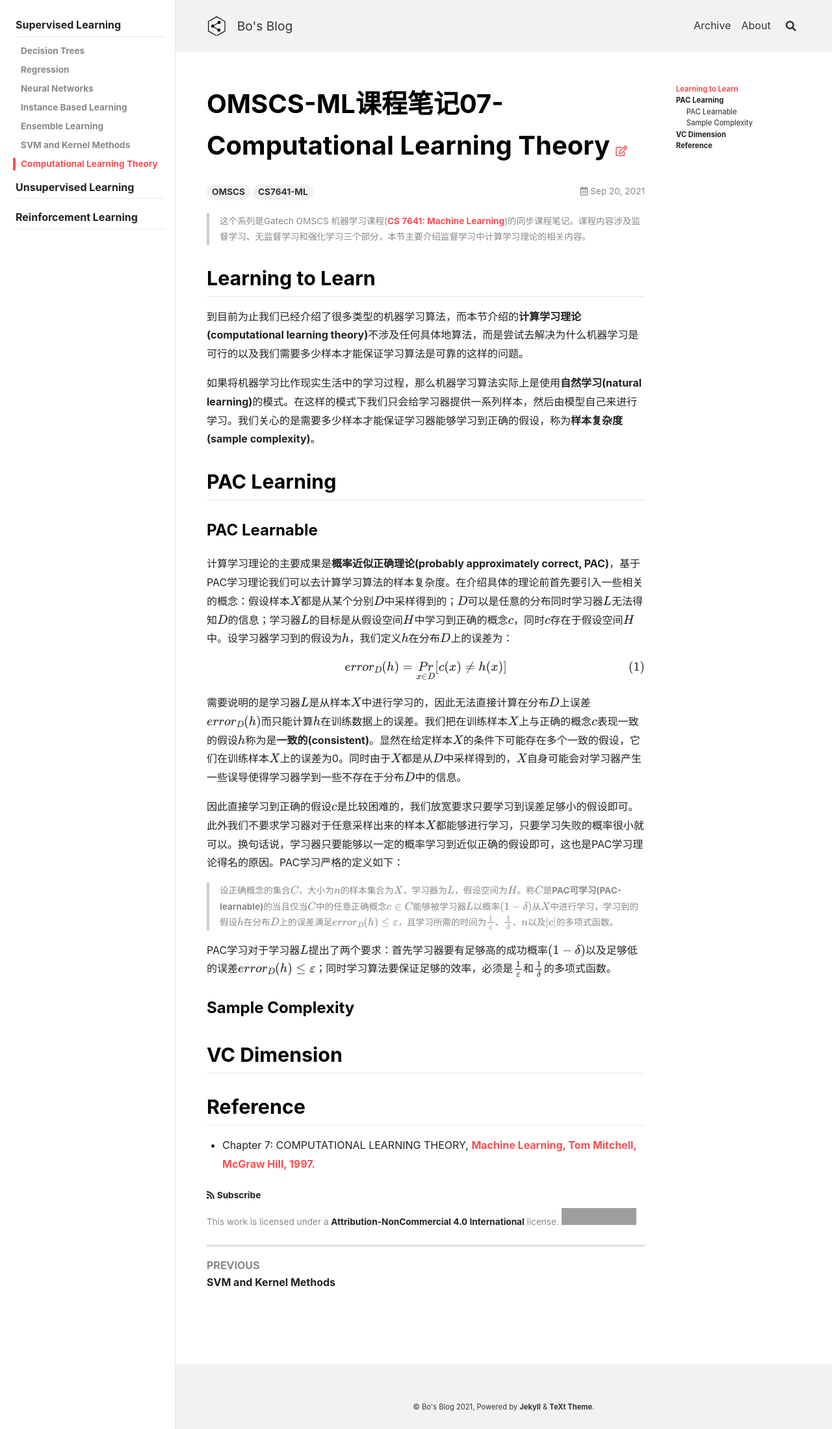
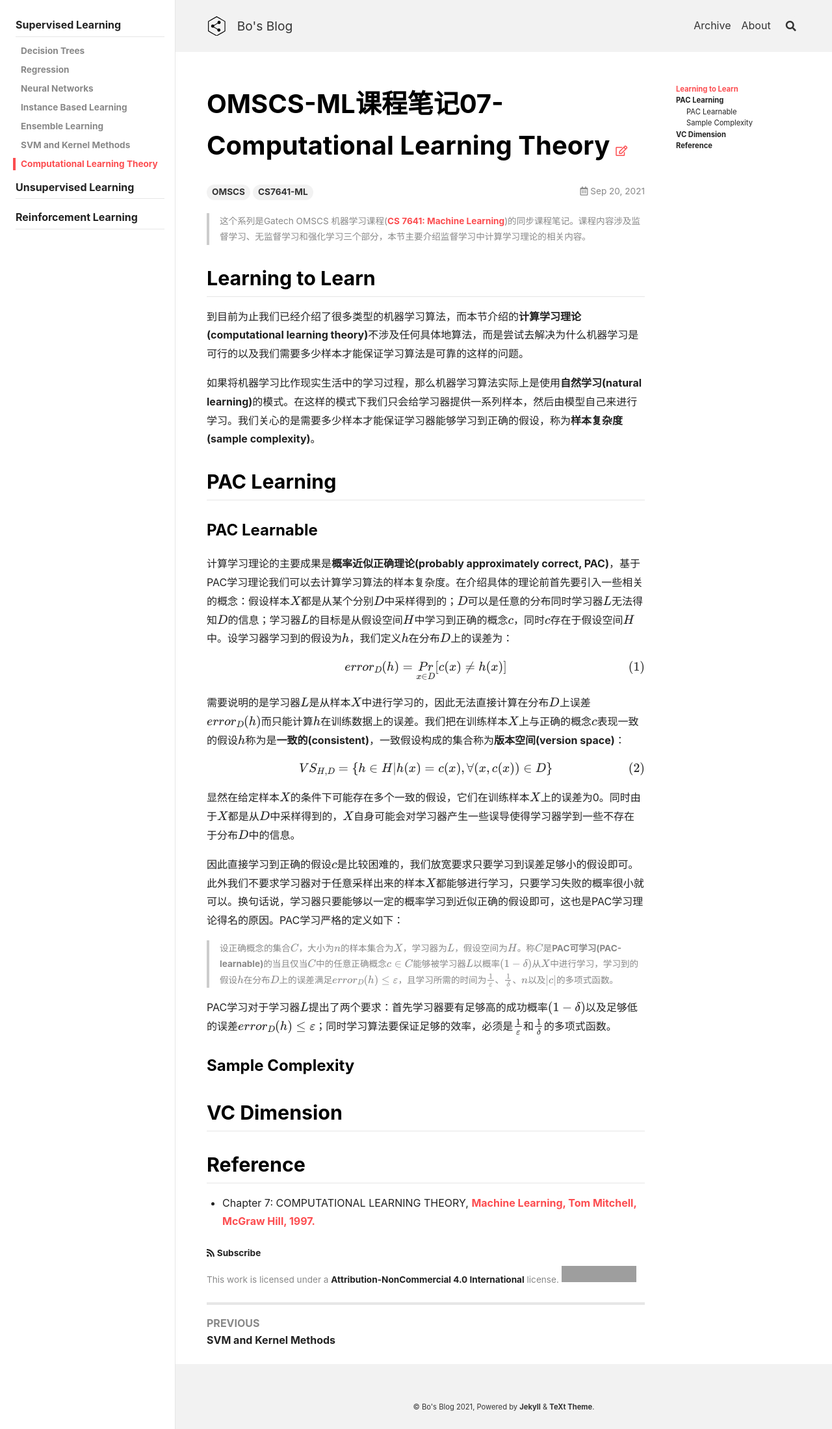
Before and after one commit to peng00bo00/peng00bo00_previous_blog, a Jekyll site: the page built from _posts/2021-09-20-OMSCS-ML-NOTES-07.md, in a window 1280 px wide. Shown: the whole page at 65% size. Built offline with Jekyll 4.4.1, drawn with Linux system fonts in a browser that asks for light colours; nearby versions of some CDN libraries; formulas are drawn with MathJax 3; grey boxes are pictures that could not be loaded.

Commit message:
Update 2021-09-20-OMSCS-ML-NOTES-07.md

```diff
--- a/_posts/2021-09-20-OMSCS-ML-NOTES-07.md
+++ b/_posts/2021-09-20-OMSCS-ML-NOTES-07.md
@@ -28,7 +28,13 @@ $$
 error_D(h) = \underset{x \in D}{Pr} [c(x) \neq h(x)]
 $$
 
-需要说明的是学习器$L$是从样本$X$中进行学习的，因此无法直接计算在分布$D$上误差$error_D(h)$而只能计算$h$在训练数据上的误差。我们把在训练样本$X$上与正确的概念$c$表现一致的假设$h$称为是**一致的(consistent)**。显然在给定样本$X$的条件下可能存在多个一致的假设，它们在训练样本$X$上的误差为0。同时由于$X$都是从$D$中采样得到的，$X$自身可能会对学习器产生一些误导使得学习器学到一些不存在于分布$D$中的信息。
+需要说明的是学习器$L$是从样本$X$中进行学习的，因此无法直接计算在分布$D$上误差$error_D(h)$而只能计算$h$在训练数据上的误差。我们把在训练样本$X$上与正确的概念$c$表现一致的假设$h$称为是**一致的(consistent)**，一致假设构成的集合称为**版本空间(version space)**：
+
+$$
+VS_{H, D} = \{h \in H \vert h(x) = c(x) , \forall (x, c(x)) \in D \}
+$$
+
+显然在给定样本$X$的条件下可能存在多个一致的假设，它们在训练样本$X$上的误差为0。同时由于$X$都是从$D$中采样得到的，$X$自身可能会对学习器产生一些误导使得学习器学到一些不存在于分布$D$中的信息。
 
 因此直接学习到正确的假设$c$是比较困难的，我们放宽要求只要学习到误差足够小的假设即可。此外我们不要求学习器对于任意采样出来的样本$X$都能够进行学习，只要学习失败的概率很小就可以。换句话说，学习器只要能够以一定的概率学习到近似正确的假设即可，这也是PAC学习理论得名的原因。PAC学习严格的定义如下：
 
```
